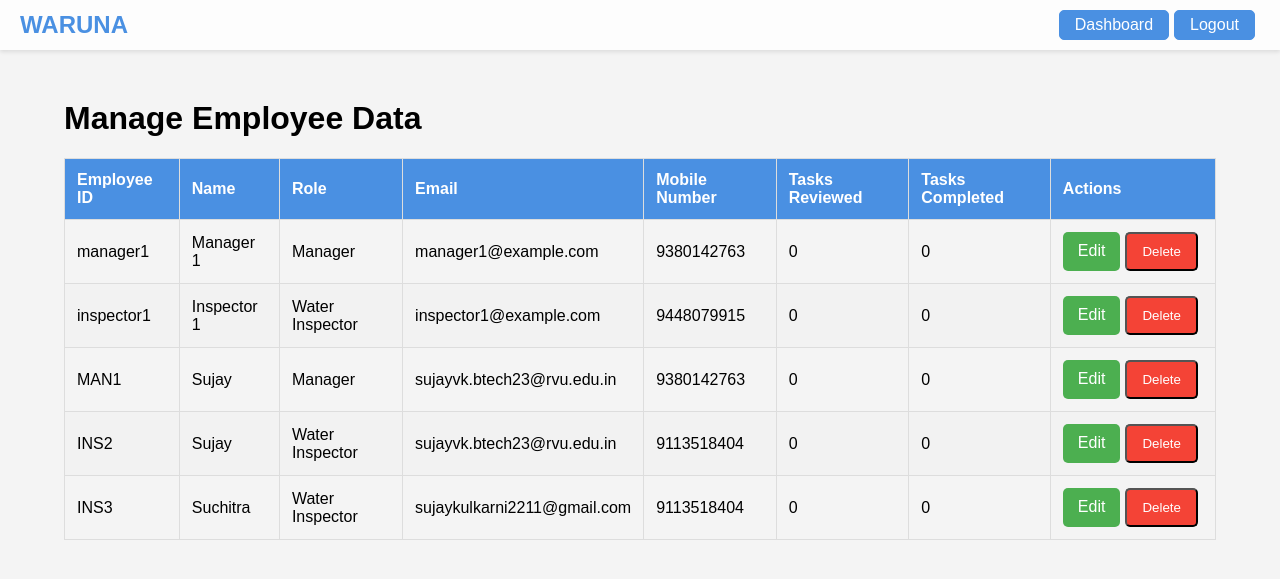
After one commit to SujayKulkarni-2211/WARUNA, a Flask app: page /manage_employees in a window 1280 px wide. The commit adds this page. Shown: the top 579 px of the page. Run offline with Flask 3, Linux system fonts and the light colour scheme; data comes from the database, SQL or seed files in the repository; both versions use the stored data as it was after the commit.

Commit message:
Add files via upload

```diff
--- a/app.py
+++ b/app.py
@@ -454,56 +454,73 @@ def register_inspector():
 
     return render_template('register_inspector.html')
 
-@app.route('/delete_employee', methods=['GET', 'POST'])
-def delete_employee():
+def get_db_connection():
+    conn = sqlite3.connect('waruna.db')
+    conn.row_factory = sqlite3.Row
+    return conn
+
+@app.route('/manage_employees')
+def manage_employees():
+    conn = get_db_connection()
+    c = conn.cursor()
+    c.execute("SELECT employee_id, name, role, email, mobile_no, tasks_reviewed, tasks_completed FROM employees")
+    employees = c.fetchall()
+    conn.close()
+    return render_template('manage_employees.html', employees=employees)
+
+@app.route('/edit_employee_page/<employee_id>', methods=['GET', 'POST'])
+def edit_employee_page(employee_id):
+    conn = get_db_connection()
+    c = conn.cursor()
+
     if request.method == 'POST':
-        employee_id = request.form.get('employee_id')
-        if employee_id:
-            conn = sqlite3.connect('waruna.db')
-            c = conn.cursor()
-            c.execute("DELETE FROM employees WHERE employee_id = ?", (employee_id,))
-            conn.commit()
-            conn.close()
+        name = request.form.get('name')
+        password = request.form.get('password')
+        role = request.form.get('role')
+        email = request.form.get('email')
+        mobile_number = request.form.get('mobile_number')
+        tasks_reviewed = request.form.get('tasks_reviewed')
+        tasks_completed = request.form.get('tasks_completed')
 
-            flash('Employee deleted successfully', 'success')
-            return redirect(url_for('dashboard'))  # Redirect to wherever appropriate
-        else:
-            flash('Please provide an employee ID', 'error')
-            return redirect(url_for('delete_employee'))
+        c.execute('''UPDATE employees
+                     SET name = ?, password = ?, role = ?, email = ?, mobile_no = ?,
+                         tasks_reviewed = ?, tasks_completed = ?
+                     WHERE employee_id = ?''',
+                  (name, password, role, email, mobile_number, tasks_reviewed, tasks_completed, employee_id))
+        conn.commit()
+        conn.close()
+        flash('Employee data updated successfully', 'success')
+        return redirect(url_for('manage_employees'))
 
-    return render_template('delete_employee.html')
-@app.route('/edit_employee_page')
-def edit_employee_page():
-    return render_template('edit_employee.html')
+    c.execute("SELECT * FROM employees WHERE employee_id = ?", (employee_id,))
+    employee = c.fetchone()
+    conn.close()
 
-# Function to handle editing employee data
-@app.route('/edit_employee', methods=['POST'])
-def edit_employee():
-    employee_id = request.form.get('employee_id')
-    name = request.form.get('name')
-    password = request.form.get('password')
-    email = request.form.get('email')
-    mobile_number = request.form.get('mobile_number')
+    return render_template('edit_employee.html', employee=employee)
 
-    conn = sqlite3.connect('waruna.db')
+@app.route('/delete_employee/<employee_id>', methods=['POST'])
+def delete_employee(employee_id):
+    conn = get_db_connection()
     c = conn.cursor()
 
     # Check if the employee exists
     c.execute("SELECT * FROM employees WHERE employee_id = ?", (employee_id,))
-    existing_employee = c.fetchone()
+    employee = c.fetchone()
 
-    if existing_employee:
-        # Update the employee data
-        c.execute("UPDATE employees SET name = ?, password = ?, email = ?, mobile_no = ? WHERE employee_id = ?",
-                  (name, password, email, mobile_number, employee_id))
+    if employee:
+        c.execute("DELETE FROM employees WHERE employee_id = ?", (employee_id,))
+
+        # Check if a table with the employee's name exists and delete it
+        employee_table = f"tasks_{employee_id}_tasks"
+        c.execute(f"DROP TABLE IF EXISTS {employee_table}")
+
         conn.commit()
-        conn.close()
-        flash('Employee data updated successfully', 'success')
-        return redirect(url_for('edit_employee_page'))
+        flash('Employee deleted successfully', 'success')
     else:
-        conn.close()
         flash('Employee does not exist', 'error')
-        return redirect(url_for('edit_employee_page'))
+
+    conn.close()
+    return redirect(url_for('manage_employees'))
 
 @app.route('/delete_task', methods=['GET', 'POST'])
 def delete_task():
--- /dev/null
+++ b/templates/manage_employees.html
@@ -0,0 +1,212 @@
+<!DOCTYPE html>
+<html lang="en">
+<head>
+    <meta charset="UTF-8">
+    <meta name="viewport" content="width=device-width, initial-scale=1.0">
+    <title>Manage Employee Data</title>
+    <style>
+        body {
+            font-family: Arial, sans-serif;
+            background-color: #f4f4f4;
+            margin: 0;
+            padding: 0;
+        }
+
+        .navbar {
+            background: rgba(255, 255, 255, 0.8);
+            padding: 10px 20px;
+            display: flex;
+            justify-content: space-between;
+            align-items: center;
+            box-shadow: 0 2px 4px rgba(0, 0, 0, 0.1);
+        }
+
+        .navbar-brand {
+            font-weight: bold;
+            color: #4A90E2;
+            text-decoration: none;
+            font-size: 1.5rem;
+        }
+
+        .login-box {
+            border: 1px solid #4A90E2;
+            padding: 5px 15px;
+            border-radius: 5px;
+            background: #4A90E2;
+            color: white;
+            margin-right: 5px;
+        }
+
+        .login-box a {
+            color: white;
+            text-decoration: none;
+        }
+
+        .boxes {
+            display: flex;
+        }
+
+        .container {
+            margin: 50px auto;
+            width: 90%;
+            max-width: 1200px;
+        }
+
+        table {
+            width: 100%;
+            border-collapse: collapse;
+            margin-bottom: 20px;
+        }
+
+        table, th, td {
+            border: 1px solid #ddd;
+        }
+
+        th, td {
+            padding: 12px;
+            text-align: left;
+        }
+
+        th {
+            background-color: #4A90E2;
+            color: white;
+        }
+
+        tr:nth-child(even) {
+            background-color: #f2f2f2;
+        }
+
+        tr:hover {
+            background-color: #ddd;
+        }
+
+        .btn {
+            padding: 10px 15px;
+            text-align: center;
+            text-decoration: none;
+            display: inline-block;
+            border-radius: 5px;
+            cursor: pointer;
+            margin-right: 5px;
+        }
+
+        .btn-edit {
+            background-color: #4CAF50;
+            color: white;
+        }
+
+        .btn-delete {
+            background-color: #f44336;
+            color: white;
+        }
+
+        .flash-messages {
+            background-color: #28a745;
+            color: #fff;
+            padding: 10px;
+            margin-bottom: 20px;
+            border-radius: 5px;
+        }
+
+        .flash-messages ul {
+            list-style-type: none;
+            margin: 0;
+            padding: 0;
+        }
+
+        .flash-messages .close {
+            color: #fff;
+            float: right;
+            font-size: 20px;
+            cursor: pointer;
+        }
+
+        .flash-messages .close:hover {
+            color: #000;
+        }
+
+    </style>
+</head>
+<body>
+    <nav class="navbar">
+        <a class="navbar-brand" href="#">WARUNA</a>
+        <div class="boxes">
+            <div class="login-box"><a class="nav-link" href="/dashboard">Dashboard</a></div>
+            <div class="login-box"><a class="nav-link" href="/logout">Logout</a></div>
+        </div>
+    </nav>
+
+    <div class="container">
+        <h1>Manage Employee Data</h1>
+
+        <!-- Flash messages -->
+     {% with messages = get_flashed_messages() %}
+     {% if messages %}
+     <div id="flash-messages" class="flash-messages">
+         <ul>
+             {% for message in messages %}
+             <li>
+                 <span class="close">&times;</span>
+                 {{ message }}
+             </li>
+             {% endfor %}
+         </ul>
+     </div>
+     {% endif %}
+     {% endwith %}
+
+        <table>
+            <thead>
+                <tr>
+                    <th>Employee ID</th>
+                    <th>Name</th>
+                    <th>Role</th>
+                    <th>Email</th>
+                    <th>Mobile Number</th>
+                    <th>Tasks Reviewed</th>
+                    <th>Tasks Completed</th>
+                    <th>Actions</th>
+                </tr>
+            </thead>
+            <tbody>
+                {% for employee in employees %}
+                <tr>
+                    <td>{{ employee[0] }}</td>
+                    <td>{{ employee[1] }}</td>
+                    <td>{{ employee[2] }}</td>
+                    <td>{{ employee[3] }}</td>
+                    <td>{{ employee[4] }}</td>
+                    <td>{{ employee[5] }}</td>
+                    <td>{{ employee[6] }}</td>
+                    <td>
+                        <div class="boxes">
+                        <a class="btn btn-edit" href="{{ url_for('edit_employee_page', employee_id=employee[0]) }}">Edit</a>
+                        <form action="{{ url_for('delete_employee', employee_id=employee.employee_id) }}" method="post" style="display:inline;">
+
+                            <input type="hidden" name="employee_id" value="{{ employee[0] }}">
+                            <button type="submit" class="btn btn-delete">Delete</button>
+                        </form>
+                    </div>
+                    </td>
+                </tr>
+                {% endfor %}
+            </tbody>
+        </table>
+    </div>
+    <script>
+        document.addEventListener('DOMContentLoaded', function () {
+            var closeButtons = document.querySelectorAll('.flash-messages .close');
+
+            closeButtons.forEach(function (button) {
+                button.addEventListener('click', function () {
+                    // Hide the parent flash message element when the close button is clicked
+                    var flashMessage = button.closest('.flash-messages');
+                    if (flashMessage) {
+                        flashMessage.style.display = 'none';
+                    }
+                });
+            });
+        });
+    </script>
+</body>
+</html>
--- a/templates/manager_dashboard.html
+++ b/templates/manager_dashboard.html
@@ -178,8 +178,8 @@
             <button onclick="location.href='/register_manager'" type="button">Register Manager</button>
             <button onclick="location.href='/register_inspector'" type="button">Register Inspector</button>
             <button onclick="location.href='/view_profile'" type="button">View Profile</button>
-            <button onclick="location.href='/edit_employee_page'" type="button">Edit Data</button>
-            <button onclick="location.href='/delete_employee'" type="button">Delete Inspector/Manager</button>
+            <button onclick="location.href='/manage_employees'" type="button">Manage Employees</button>
+            <!-- <button onclick="location.href='/delete_employee'" type="button">Delete Inspector/Manager</button> -->
             </div>
         </div>
         <script>
--- a/templates/register_inspector.html
+++ b/templates/register_inspector.html
@@ -79,7 +79,7 @@
             background: rgba(255, 255, 255, 0.9);
             border-radius: 10px;
             box-shadow: 0 4px 8px rgba(0, 0, 0, 0.2);
-            padding-right: 20px;
+            padding-right: 70px;
             margin-top: 3rem;
         }
 
```
Also changed, not shown: data/dummy_iot_data.csv (+100 -100 lines), templates/edit_employee.html (+72 -22 lines), waruna.db.
